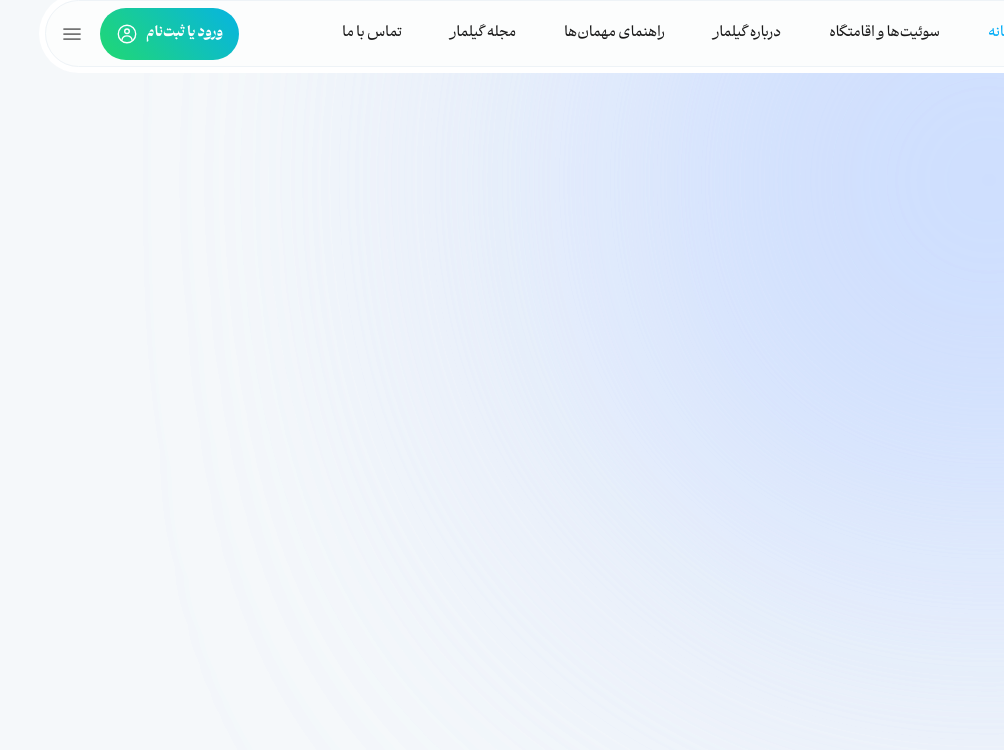
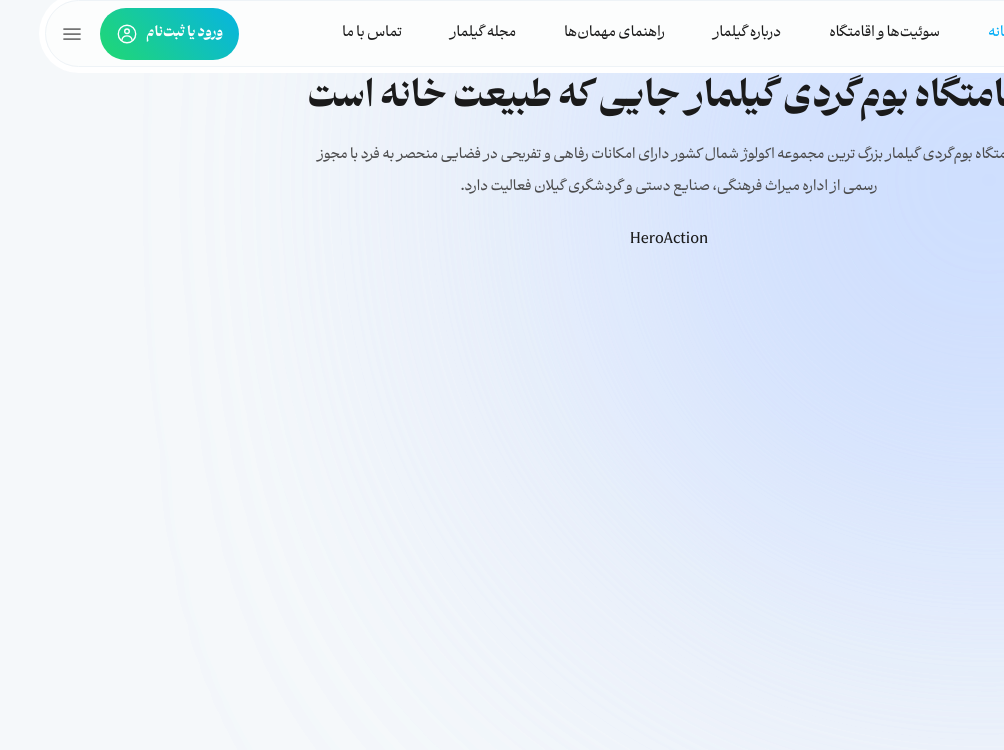
Before and after one commit to zana-abdi2002/gilmar-test, a Next.js app: page / in a window 1280 px wide. Shown: the top 750 px of the page, without its empty margins (276-1280 px from the left). Built offline with nearby package versions, Linux system fonts and the light colour scheme; what @mui/material-nextjs would draw is missing.

Commit message:
feat: add hero section content and design structure of hero section components

```diff
--- a/messages/fa.json
+++ b/messages/fa.json
@@ -18,5 +18,9 @@
     "guide": "راهنمای مهمان‌ها",
     "magazine": "مجله گیلمار",
     "contact": "تماس با ما"
+  },
+  "HeroContent": {
+    "title": "اقامتگاه بوم‌گردی گیلمار جایی که طبیعت خانه است",
+    "description": "اقامتگاه  بوم‌گردی گیلمار بزرگ ترین مجموعه اکولوژ شمال کشور دارای امکانات رفاهی و تفریحی در فضایی منحصر به فرد با مجوز رسمی از اداره میراث فرهنگی، صنایع دستی و گردشگری گیلان فعالیت دارد."
   }
 }
--- a/src/app/page.tsx
+++ b/src/app/page.tsx
@@ -1,4 +1,4 @@
-import HeroSection from "@/features/home/components/HeroSection";
+import HeroSection from "@/features/home/hero-section/HeroSection";
 
 export default function Home() {
   return (
--- a/src/features/home/components/HeroSection.tsx
+++ /dev/null
@@ -1,11 +0,0 @@
-import BackgroundEllipses from "./BackgroundEllipses";
-
-function HeroSection() {
-  return (
-    <div>
-      <BackgroundEllipses />
-    </div>
-  );
-}
-
-export default HeroSection;
--- /dev/null
+++ b/src/features/home/hero-section/HeroAction.tsx
@@ -0,0 +1,5 @@
+function HeroAction() {
+  return <div>HeroAction</div>;
+}
+
+export default HeroAction;
--- /dev/null
+++ b/src/features/home/hero-section/HeroContent.tsx
@@ -0,0 +1,32 @@
+import { getTranslations } from "next-intl/server";
+import HeroAction from "./HeroAction";
+
+async function HeroContent() {
+  const t = await getTranslations("HeroContent");
+
+  return (
+    <section
+      aria-labelledby="hero-content-title"
+      className="flex w-full flex-col items-center justify-center gap-6 px-4 text-center sm:px-6"
+    >
+      {/* Description */}
+      <div className="flex w-full max-w-183 flex-col items-center gap-2">
+        <h1
+          id="hero-content-title"
+          className="font-high text-foreground text-3xl leading-[1.8] font-extrabold sm:text-4xl sm:leading-[1.8]"
+        >
+          {t("title")}
+        </h1>
+
+        <p className="font-mid text-muted-foreground text-sm leading-8 font-semibold">
+          {t("description")}
+        </p>
+      </div>
+
+      {/* Button */}
+      <HeroAction />
+    </section>
+  );
+}
+
+export default HeroContent;
--- /dev/null
+++ b/src/features/home/hero-section/HeroGallery.tsx
@@ -0,0 +1,13 @@
+import HeroReservationsInfo from "./HeroReservationsInfo";
+
+function HeroGallery() {
+  return (
+    <div>
+      {/* Main Image */}
+      {/* Small Info */}
+      <HeroReservationsInfo />
+    </div>
+  );
+}
+
+export default HeroGallery;
--- /dev/null
+++ b/src/features/home/hero-section/HeroReservationsInfo.tsx
@@ -0,0 +1,5 @@
+function HeroReservationsInfo() {
+  return <div>HeroReservationsInfo</div>;
+}
+
+export default HeroReservationsInfo;
--- /dev/null
+++ b/src/features/home/hero-section/HeroSection.tsx
@@ -0,0 +1,15 @@
+import BackgroundEllipses from "../components/BackgroundEllipses";
+import HeroContent from "./HeroContent";
+import HeroGallery from "./HeroGallery";
+
+function HeroSection() {
+  return (
+    <div>
+      <BackgroundEllipses />
+      <HeroContent />
+      <HeroGallery />
+    </div>
+  );
+}
+
+export default HeroSection;
```
Also changed, not shown: 1 other file (tests, documents, lock files or other folders).
